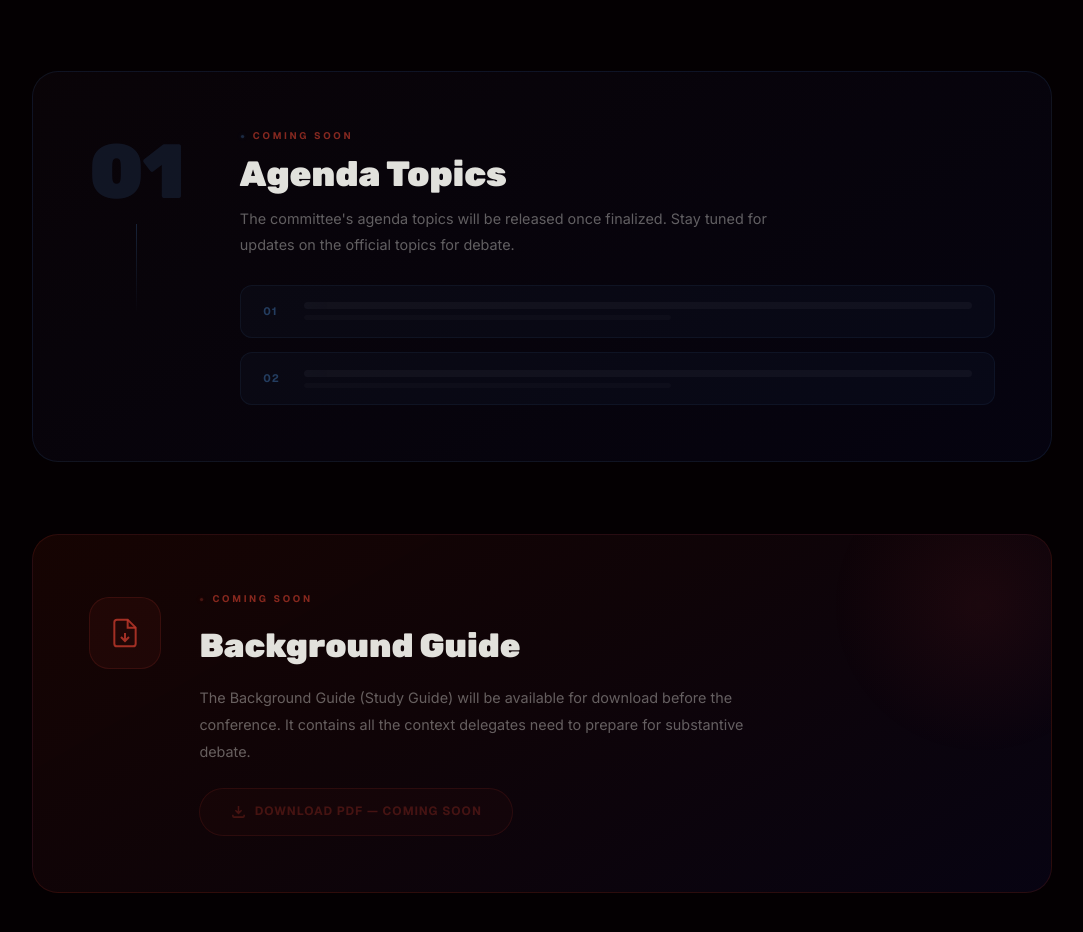
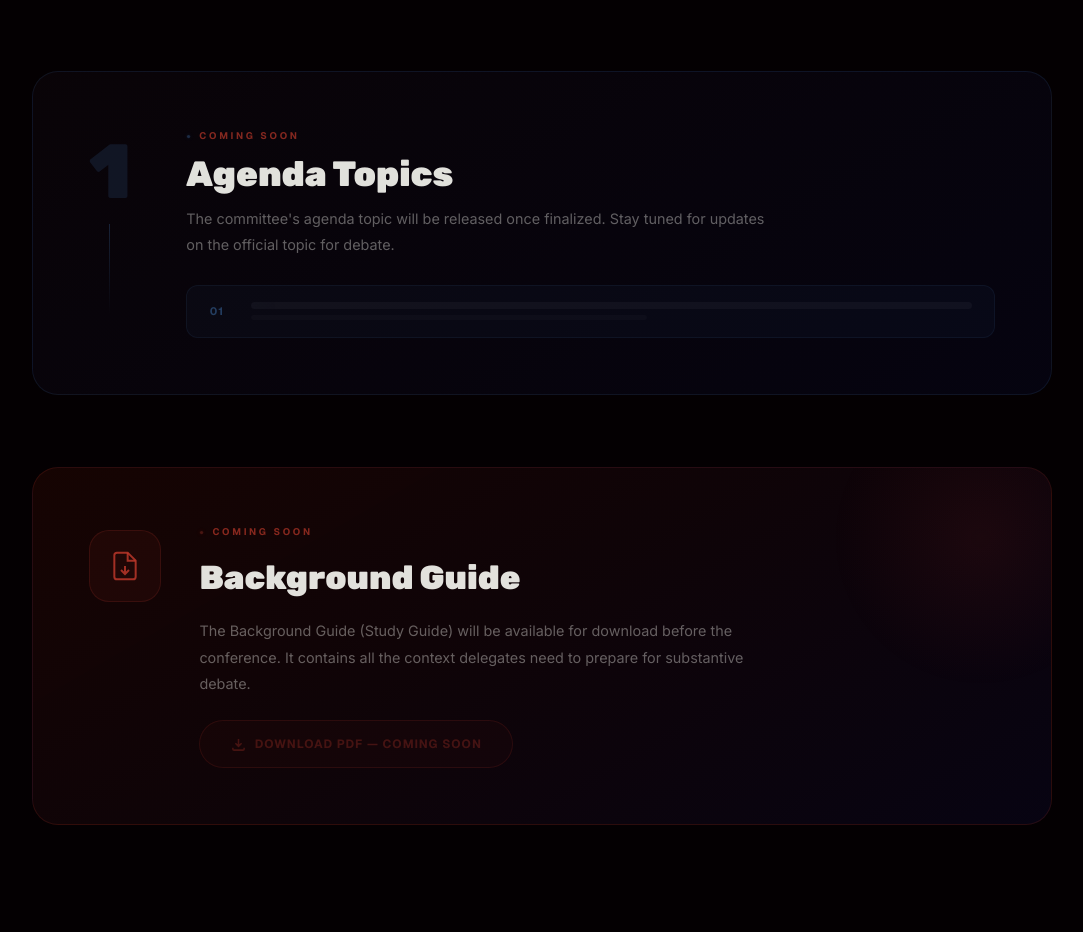
Before and after one commit to aakkyy/CHIRECMUN2026, a React (Vite) app in the folder frontend/: page /committees/bcci in a window 1280 px wide. Shown: the part 1140-2072 px from the top of the page, without its empty margins (98-1181 px from the left). Built offline with nearby package versions, Linux system fonts and the light colour scheme.

Commit message:
fix: single agenda topic placeholder on committee detail page

```diff
--- a/frontend/src/pages/CommitteeDetailPage.tsx
+++ b/frontend/src/pages/CommitteeDetailPage.tsx
@@ -210,7 +210,7 @@ export default function CommitteeDetailPage() {
           transition={{ type: 'spring', stiffness: 75, damping: 18 }}
         >
           <div className={styles.agendaLeft}>
-            <div className={styles.agendaNumeral}>01</div>
+            <div className={styles.agendaNumeral}>1</div>
             <div className={styles.agendaLine} />
           </div>
 
@@ -221,11 +221,11 @@ export default function CommitteeDetailPage() {
             </div>
             <h2 className={styles.sectionTitle}>Agenda Topics</h2>
             <p className={styles.sectionDesc}>
-              The committee's agenda topics will be released once finalized. Stay tuned for updates on the official topics for debate.
+              The committee's agenda topic will be released once finalized. Stay tuned for updates on the official topic for debate.
             </p>
 
             <div className={styles.agendaPlaceholders}>
-              {[1, 2].map(n => (
+              {[1].map(n => (
                 <div key={n} className={styles.agendaPlaceholder}>
                   <span className={styles.agendaPlaceholderNum}>{n < 10 ? `0${n}` : n}</span>
                   <div className={styles.agendaPlaceholderContent}>
```
Also changed, not shown: 1 other file (tests, documents, lock files or other folders).
